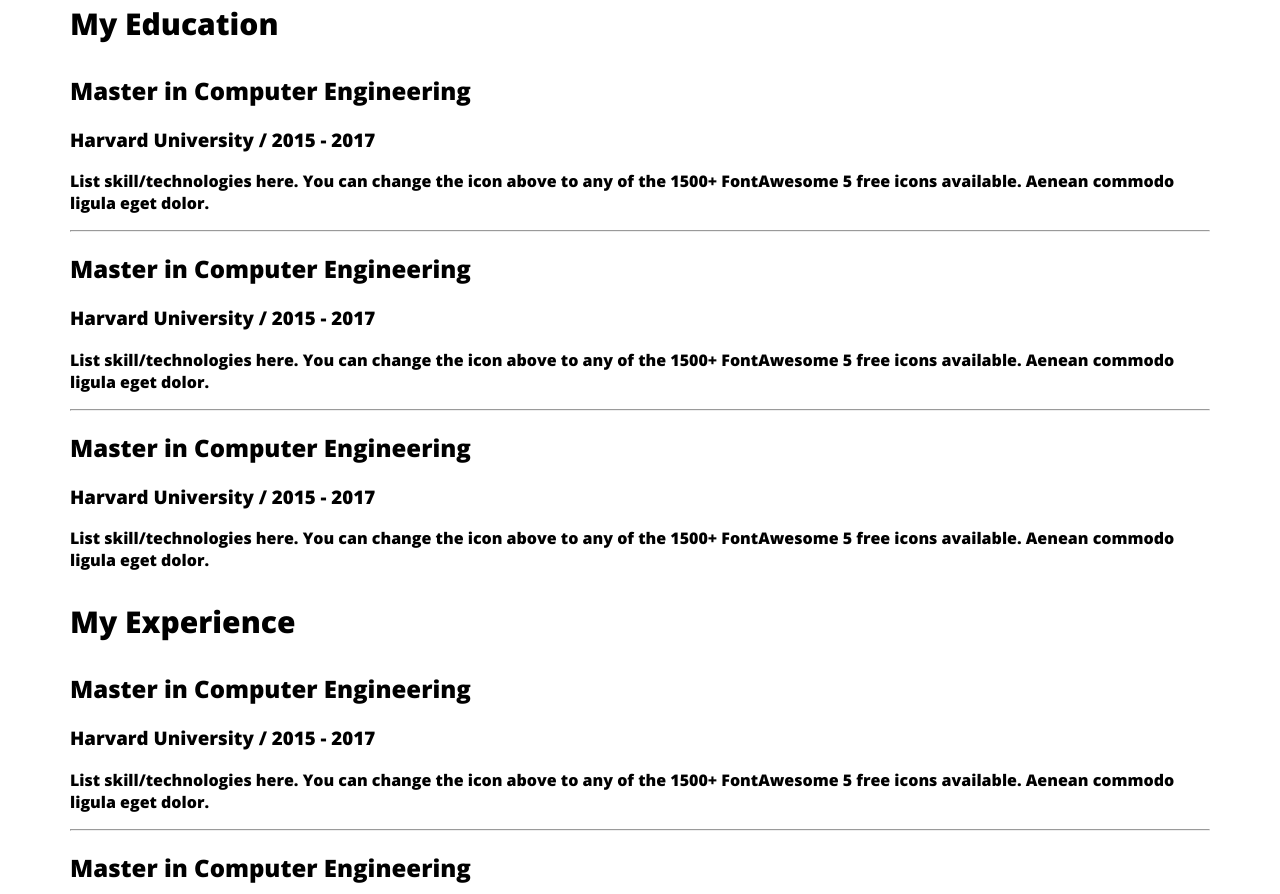
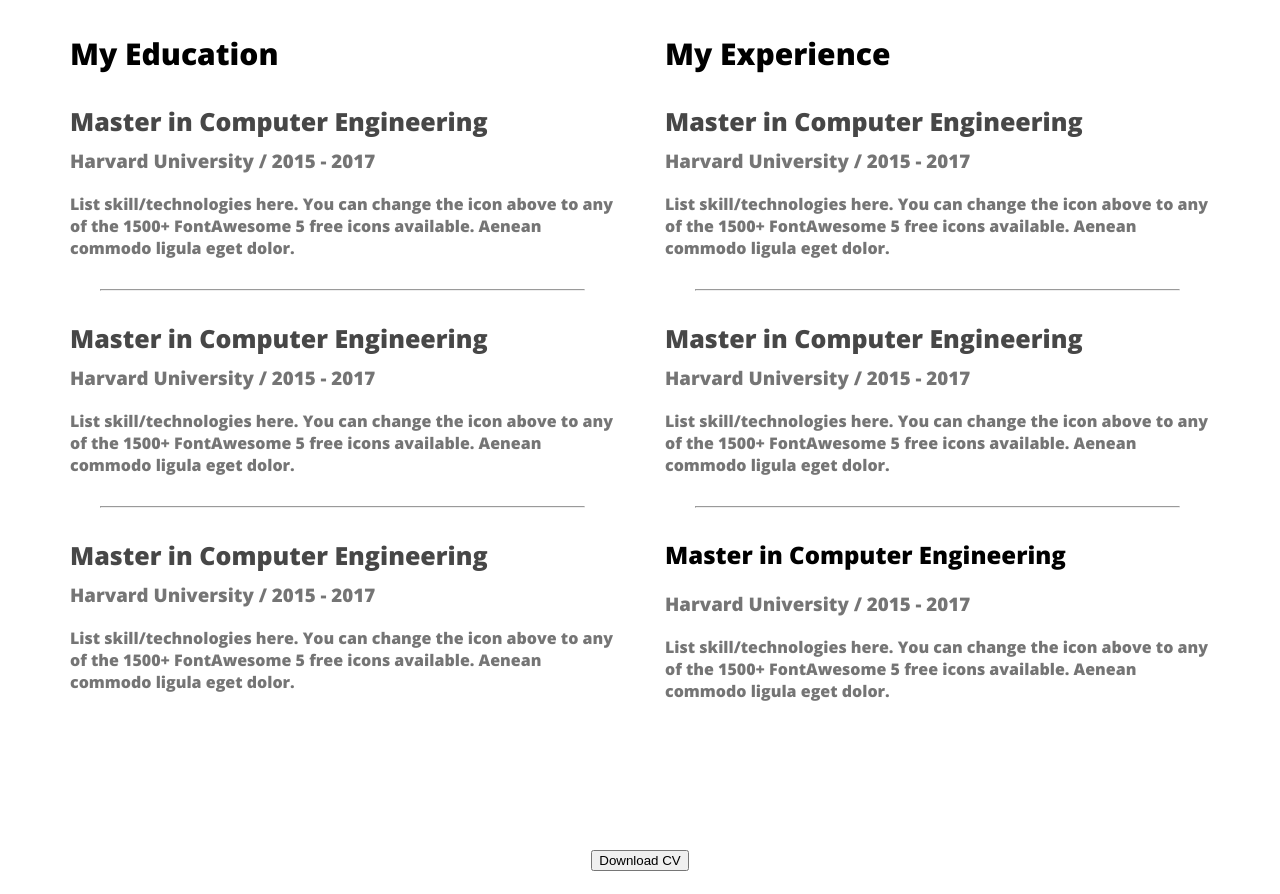
Before and after one commit to mahdibinalamgir/webdeveloper-portfolio, a plain HTML site: page index.html in a window 1280 px wide. Shown: the part 2466-3360 px from the top of the page. Drawn offline with nearby package versions, Linux system fonts and the light colour scheme.

Commit message:
finished the resume section

```diff
--- a/index.html
+++ b/index.html
@@ -133,14 +133,20 @@
          </div>
          <hr>
          <div class="resume-item">
-            <h2 class="resume-item-title">Master in Computer Engineering</h2>
+            <h2 class=" ">Master in Computer Engineering</h2>
             <h3 class="resume-item-institute">Harvard University / 2015 - 2017</h3>
             <p class="resume-item-description">List skill/technologies here. You can change the icon above
              to any of the 1500+ FontAwesome 5 free icons available. Aenean commodo ligula eget dolor.</p>
          </div>
     </div>
    </div>
-
+   <section>
+    <div class="download-cv">
+        <button>
+            Download CV
+        </button>
+    </div>
+   </section>
     </main>
     <footer>
 
--- a/style/portfolio.css
+++ b/style/portfolio.css
@@ -132,8 +132,38 @@
 .skill-description{
     color:  #757575;
 }
+/* Resume Section Styles */
 .resume-column-title{
     color: --Dark-02, #474747;
 font-size: 30px;
 font-weight: 700;
 }
+
+.resume-container{
+    display: flex;
+    gap: 50px;
+}
+.resume-item-title{
+    color:#474747;
+font-size: 25px;
+font-weight: 700;
+margin-bottom: 10px;
+}
+.resume-item-institute, .resume-item-description{
+    color:  #757575 ;
+}
+.resume-container hr{
+margin: 30px ;
+}
+.resume-item-institute{
+    margin-bottom:20px;
+    margin-top: 0px;
+}
+.download-cv{
+    text-align: center;
+    margin-top: 50px;
+}
+/* footer style */
+footer{
+    dis
+}
```
